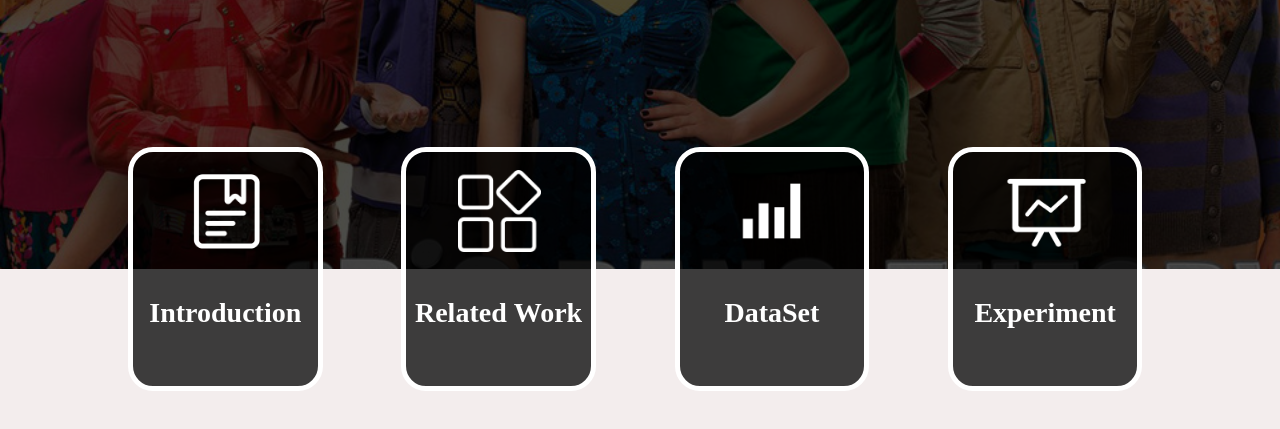
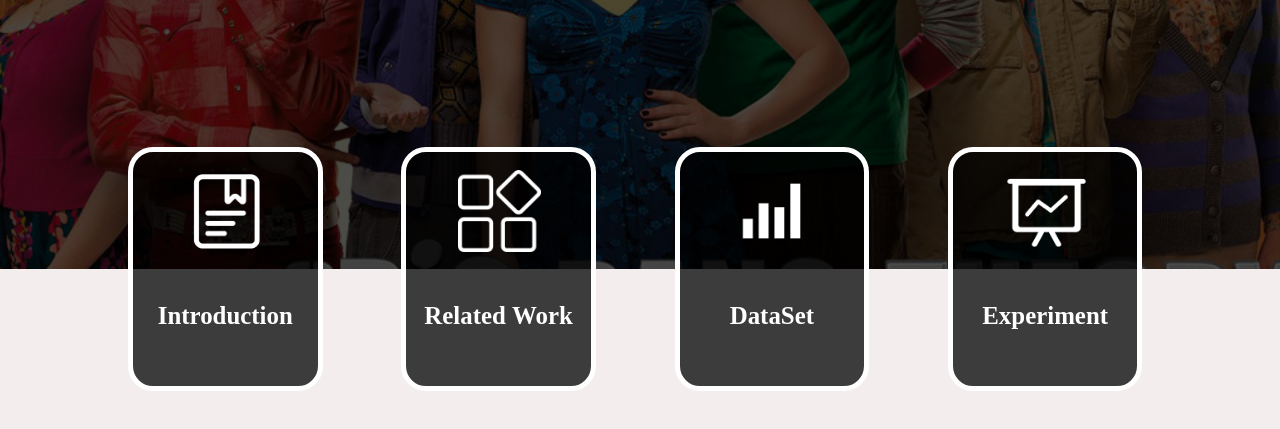
Before and after one commit to ljbigbang/ljbigbang.github.io, a plain HTML site: page index.html in a window 1280 px wide. Shown: the part 371-800 px from the top of the page. Drawn offline with Linux system fonts and the light colour scheme.

Commit message:
第二次提交

```diff
--- a/index.html
+++ b/index.html
@@ -105,11 +105,11 @@
             position: absolute;
             width: 100%;
             height: 50%;
-            font-size: 28px;
+            font-size: calc(100vw * 28/1440);
             font-weight: bold;
             display: inline-block;
             text-align: center;
-            padding-top: 15%;
+            padding-top: 18%;
         }
         .images{
             position: relative;
```
